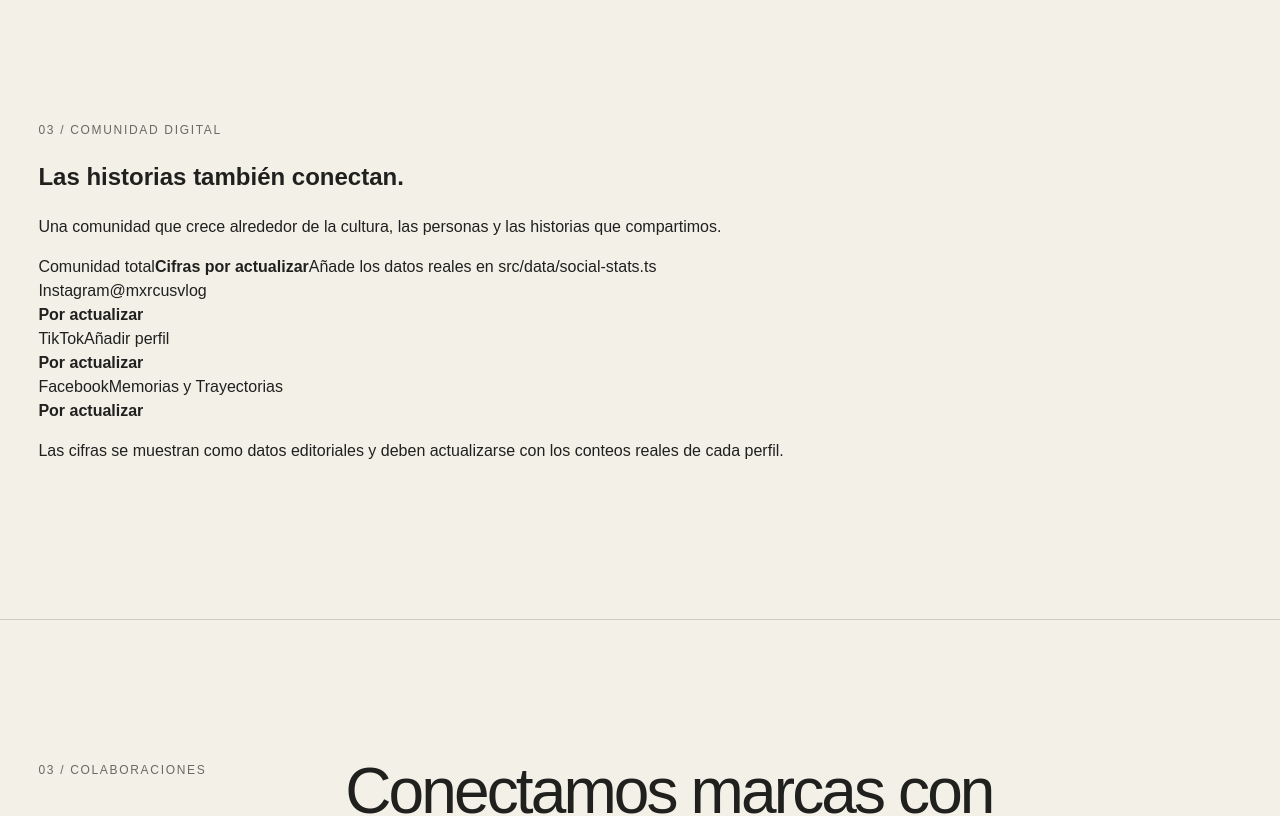
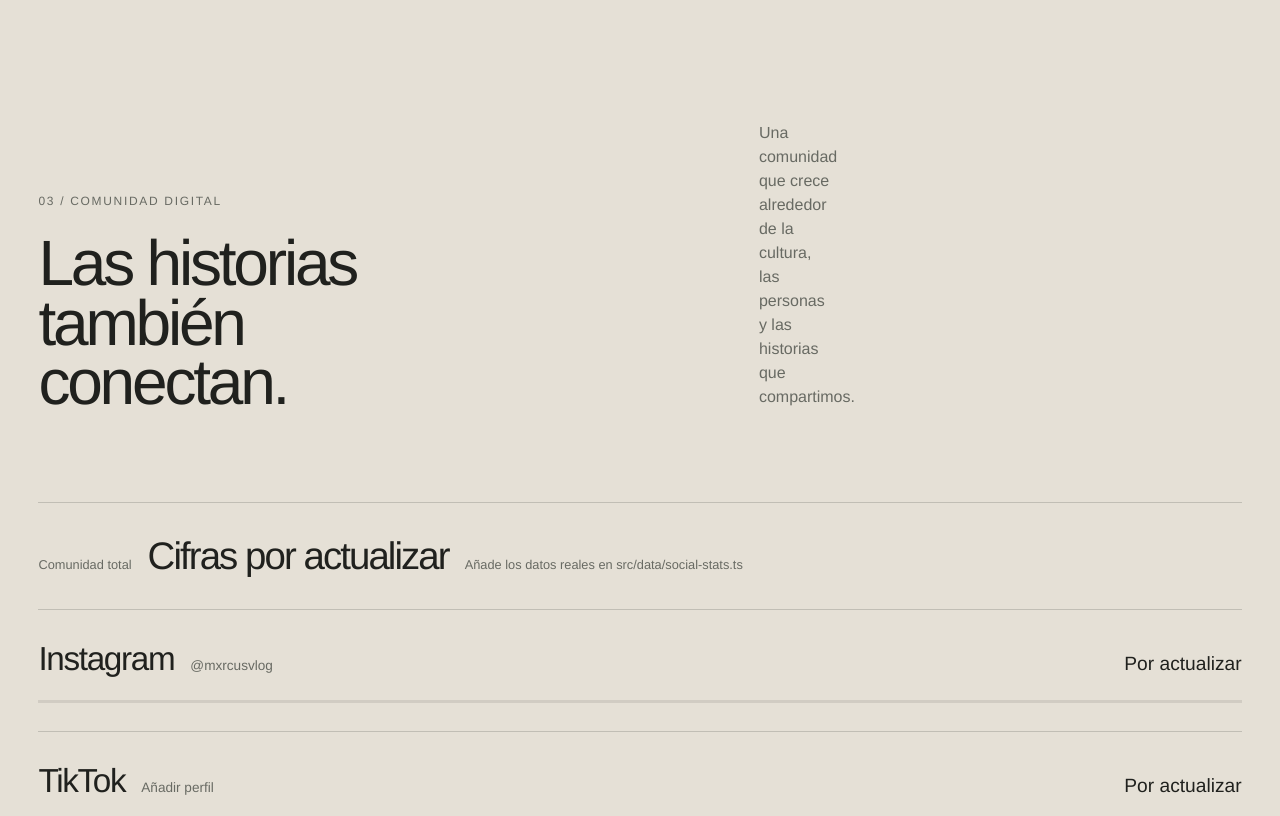
Before and after one commit to nzcrsn/mxrcus-site, a Next.js app: page / in a window 1280 px wide. Shown: the part 820-1636 px from the top of the page. Built offline with nearby package versions, Linux system fonts and the light colour scheme.

Commit message:
style: apply editorial palette and social bar animations

```diff
--- a/src/styles/globals.css
+++ b/src/styles/globals.css
@@ -981,3 +981,197 @@ button {
     transform: none;
   }
 }
+
+/* Warm editorial archive refresh */
+body {
+  font-family: "Helvetica Neue", Helvetica, Arial, sans-serif;
+  -webkit-font-smoothing: antialiased;
+}
+
+.hero,
+.story-detail-hero {
+  color: #fff;
+}
+
+.hero .kicker {
+  color: rgba(255, 255, 255, .78);
+}
+
+.hero-media::after {
+  background: linear-gradient(180deg, rgba(18, 19, 17, .08), rgba(18, 19, 17, .18) 38%, rgba(18, 19, 17, .78));
+}
+
+.site-header .wordmark {
+  border-color: currentColor;
+}
+
+.coverage-section {
+  background: #252722;
+  color: #f3f0e8;
+  --color-text-muted: #c0c0b6;
+  --color-line: rgba(243, 240, 232, .2);
+  --color-surface: #343630;
+}
+
+.coverage-section .eyebrow {
+  color: #c0c0b6;
+}
+
+/* Social audience / community section */
+.social-community {
+  overflow: hidden;
+  background: #e5e0d6;
+}
+
+.social-intro {
+  display: grid;
+  grid-template-columns: repeat(12, minmax(0, 1fr));
+  gap: var(--space-5);
+  align-items: end;
+  margin-bottom: clamp(3rem, 7vw, 6rem);
+}
+
+.social-intro > :first-child {
+  grid-column: 1 / 8;
+}
+
+.social-intro .eyebrow {
+  margin-bottom: var(--space-4);
+}
+
+.social-intro h2 {
+  margin: 0;
+  max-width: 11ch;
+  font-size: var(--type-section);
+  font-weight: 500;
+  line-height: .93;
+  letter-spacing: -.05em;
+}
+
+.social-lede {
+  grid-column: 9 / 13;
+  margin: 0 0 .25rem;
+  color: var(--color-text-muted);
+  max-width: 26rem;
+}
+
+.social-total {
+  display: flex;
+  flex-wrap: wrap;
+  align-items: baseline;
+  gap: .5rem 1rem;
+  padding-block: 1.5rem;
+  border-top: 1px solid var(--color-line);
+}
+
+.social-total-label,
+.social-total-note {
+  color: var(--color-text-muted);
+  font-size: .8rem;
+}
+
+.social-total strong {
+  font-size: clamp(1.5rem, 3vw, 2.6rem);
+  letter-spacing: -.05em;
+  font-weight: 500;
+}
+
+.social-bars {
+  border-top: 1px solid var(--color-line);
+}
+
+.social-stat {
+  padding-block: 1.5rem 1.75rem;
+  border-bottom: 1px solid var(--color-line);
+}
+
+.social-stat-heading {
+  display: flex;
+  justify-content: space-between;
+  align-items: baseline;
+  gap: 1rem;
+  margin-bottom: 1rem;
+}
+
+.social-platform a,
+.social-platform > div {
+  display: flex;
+  align-items: baseline;
+  flex-wrap: wrap;
+  gap: .35rem 1rem;
+}
+
+.social-platform-name {
+  font-size: clamp(1.4rem, 2.6vw, 2.2rem);
+  letter-spacing: -.04em;
+}
+
+.social-platform-handle {
+  color: var(--color-text-muted);
+  font-size: .85rem;
+}
+
+.social-stat-value {
+  font-size: clamp(1rem, 1.5vw, 1.3rem);
+  font-weight: 500;
+  white-space: nowrap;
+}
+
+.social-stat-track {
+  width: 100%;
+  height: 3px;
+  overflow: hidden;
+  background: rgba(32, 33, 30, .1);
+}
+
+.social-stat-bar {
+  display: block;
+  width: var(--bar-width, 0%);
+  height: 100%;
+  background: var(--bar-color, var(--color-accent));
+  transform-origin: left center;
+  animation: social-bar-in 900ms var(--ease-out-editorial) both;
+}
+
+.social-footnote {
+  margin: 1.25rem 0 0;
+  color: var(--color-text-muted);
+  font-size: .8rem;
+}
+
+@keyframes social-bar-in {
+  from { transform: scaleX(.02); }
+  to { transform: scaleX(1); }
+}
+
+@media (max-width: 719px) {
+  .social-intro {
+    display: block;
+  }
+
+  .social-intro h2 {
+    margin-bottom: var(--space-4);
+  }
+
+  .social-stat-heading {
+    align-items: flex-start;
+  }
+
+  .social-platform a,
+  .social-platform > div {
+    flex-direction: column;
+    gap: .2rem;
+  }
+
+  .social-total {
+    align-items: flex-start;
+    flex-direction: column;
+    gap: .25rem;
+  }
+}
+
+@media (prefers-reduced-motion: reduce) {
+  .social-stat-bar {
+    animation: none;
+  }
+}
```
